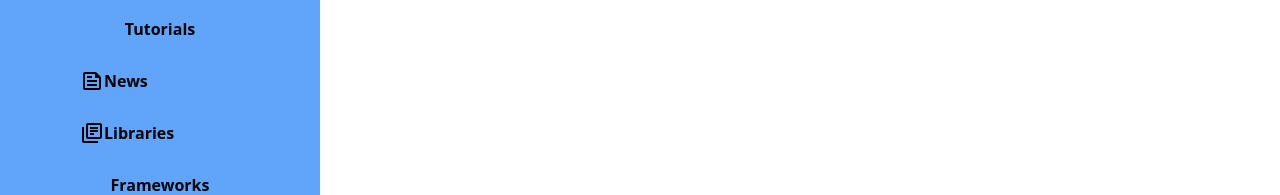
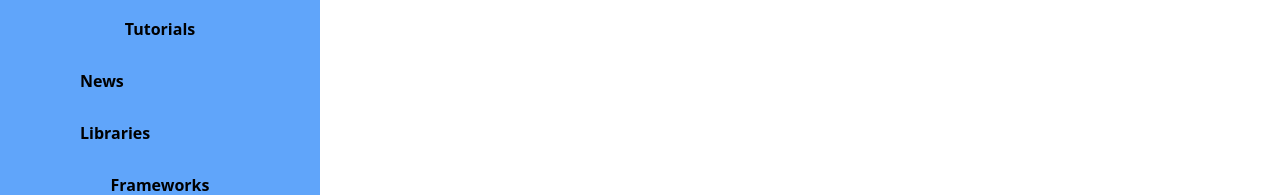
Before and after one commit to ortizlilian/next-gen-coders, a Next.js app: page / in a window 1280 px wide. Shown: the part 168-363 px from the top of the page. Built offline with nearby package versions, Linux system fonts and the light colour scheme.

Commit message:
Removed materialUI

```diff
--- a/src/components/Categories.jsx
+++ b/src/components/Categories.jsx
@@ -1,6 +1,5 @@
 import Link from "next/link";
-import FeedOutlinedIcon from '@mui/icons-material/FeedOutlined';
-import LibraryBooksOutlinedIcon from '@mui/icons-material/LibraryBooksOutlined';
+
 
 
 const Categories = () => {
@@ -14,12 +13,12 @@ const Categories = () => {
             <br/>
             <div>
                 <Link href="/categories/news"><h2 className="flex items-center ml-20">
-                    <FeedOutlinedIcon className="w-6 h-6 "/>News</h2></Link>
+                    News</h2></Link>
             </div>
             <br/>
             <div>
                 <Link href="/categories/libraries"><h2 className="flex items-center space-x-6 ml-20">
-                    <LibraryBooksOutlinedIcon className="w-6 h-6"/>Libraries</h2></Link>
+                   Libraries</h2></Link>
             </div>
             <br/>
             <div>
```
